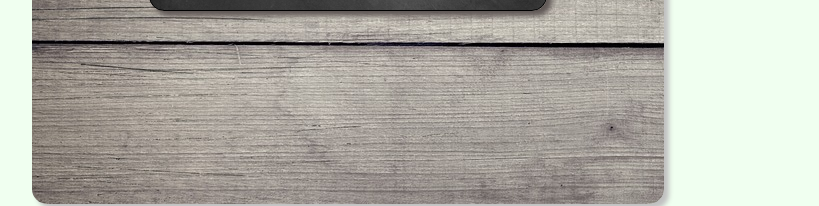
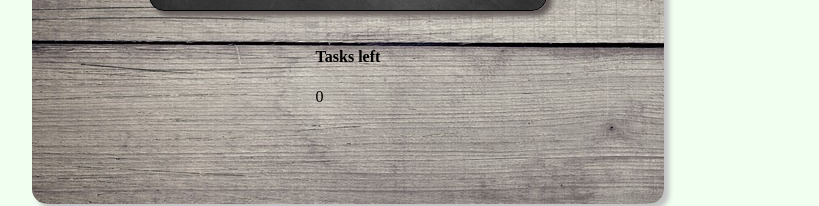
Before and after one commit to RosbaEve/ToDoApp, a plain HTML site: page index.html in a window 1280 px wide. Shown: the part 336-542 px from the top of the page, without its empty margins (292-1111 px from the left). Drawn offline with Linux system fonts and the light colour scheme.

Commit message:
place for counter tasks left to do

```diff
--- a/index.html
+++ b/index.html
@@ -29,6 +29,11 @@
             </ul>
         </div>
 
+        <div class = "tasksLeft">
+            <h4>Tasks left</h4>
+            <div id = "counter">0</div>
+        </div>
+
 
         </div>
 
```
